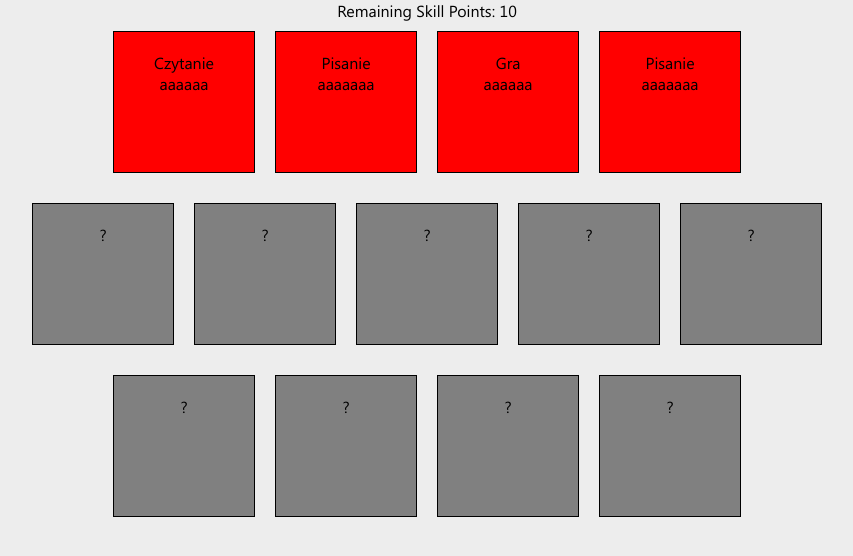
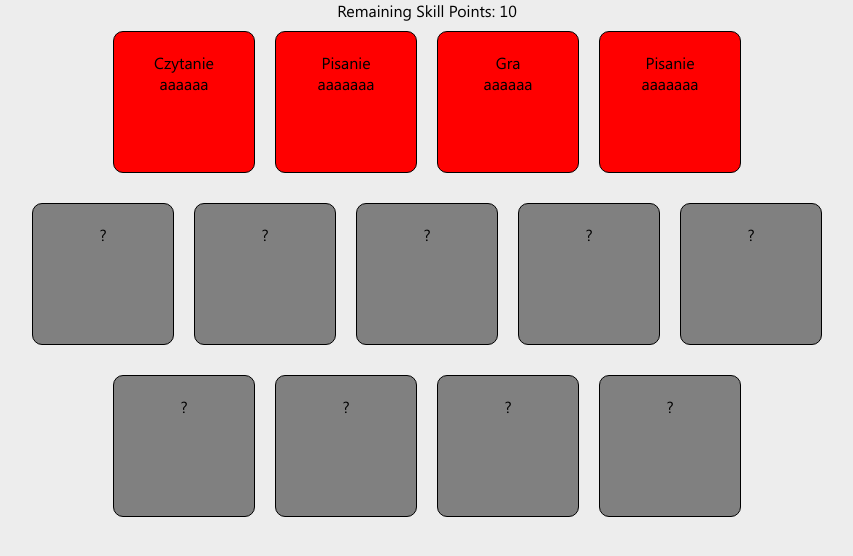
Before and after one commit to LanternCode/SkillTree, a React (Create React App) app: page / in a window 1280 px wide. Shown: the top 556 px of the page, without its empty margins (213-1066 px from the left). Built offline with nearby package versions, Linux system fonts and the light colour scheme.

Commit message:
Changed the way Skill Rows are made from static to dynamic

```diff
--- a/src/App.jsx
+++ b/src/App.jsx
@@ -114,7 +114,8 @@ class App extends Component {
         maximumSkillPoints: 10,
         currentSkillPoints: 0,
         ownedSkills: [],
-        depthReached: 0
+        depthReached: 0,
+        rowCount: 3
     };
 
     handleLock = (skill, cannotBeUnlocked) => {
@@ -213,87 +214,40 @@ class App extends Component {
     };
 
     render() {
+        //make all rows that will contain skills
+        let skillRows = [];
+        for (let i = 0; i < this.state.rowCount; ++i) {
+            skillRows.push(
+                <SkillRow
+                    rowDepth={i + 1}
+                    toDisplay={this.state.skills.map(skill => {
+                        //map all skills to their rows
+                        return skill.depth === i + 1 ? (
+                            <Skill
+                                key={skill.id}
+                                skill={skill}
+                                unlockedSkills={this.state.ownedSkills}
+                                hidden={
+                                    skill.depth > this.state.depthReached + 1
+                                        ? true
+                                        : false
+                                }
+                                handleLock={this.handleLock}
+                            />
+                        ) : null; //if skill does not match to that row, return null
+                    })}
+                />
+            );
+        }
+
+        //what will be displayed on screen
         return (
             <div>
                 Remaining Skill Points:{" "}
                 {this.state.maximumSkillPoints - this.state.currentSkillPoints}
                 <div className="skills">
                     <br />
-                    {/* <SkillRow
-                        toDisplay={this.state.skills.map(skill => {
-                            return (
-                                <Skill
-                                    key={skill.id}
-                                    skill={skill}
-                                    unlockedSkills={this.state.ownedSkills}
-                                    hidden={
-                                        skill.depth >
-                                        this.state.depthReached + 1
-                                            ? true
-                                            : false
-                                    }
-                                    handleLock={this.handleLock}
-                                />
-                            );
-                        })}
-                    /> */}
-                    <SkillRow
-                        rowDepth="1"
-                        toDisplay={this.state.skills.map(skill => {
-                            return skill.depth === 1 ? (
-                                <Skill
-                                    key={skill.id}
-                                    skill={skill}
-                                    unlockedSkills={this.state.ownedSkills}
-                                    hidden={
-                                        skill.depth >
-                                        this.state.depthReached + 1
-                                            ? true
-                                            : false
-                                    }
-                                    handleLock={this.handleLock}
-                                />
-                            ) : null;
-                        })}
-                    />
-                    <SkillRow
-                        rowDepth="2"
-                        toDisplay={this.state.skills.map(skill => {
-                            return skill.depth === 2 ? (
-                                <Skill
-                                    key={skill.id}
-                                    skill={skill}
-                                    unlockedSkills={this.state.ownedSkills}
-                                    hidden={
-                                        skill.depth >
-                                        this.state.depthReached + 1
-                                            ? true
-                                            : false
-                                    }
-                                    handleLock={this.handleLock}
-                                />
-                            ) : null;
-                        })}
-                    />
-                    <SkillRow
-                        rowDepth="3"
-                        toDisplay={this.state.skills.map(skill => {
-                            return skill.depth === 3 ? (
-                                <Skill
-                                    key={skill.id}
-                                    skill={skill}
-                                    unlockedSkills={this.state.ownedSkills}
-                                    hidden={
-                                        skill.depth >
-                                        this.state.depthReached + 1
-                                            ? true
-                                            : false
-                                    }
-                                    handleLock={this.handleLock}
-                                />
-                            ) : null;
-                        })}
-                    />
+                    {skillRows}
                 </div>
             </div>
         );
--- a/src/styles/Skill.css
+++ b/src/styles/Skill.css
@@ -6,6 +6,7 @@
 
 .skill {
     border: 1px solid black;
+    border-radius: 10px;
     padding: 20px;
     width: 100px;
     height: 100px;
```
